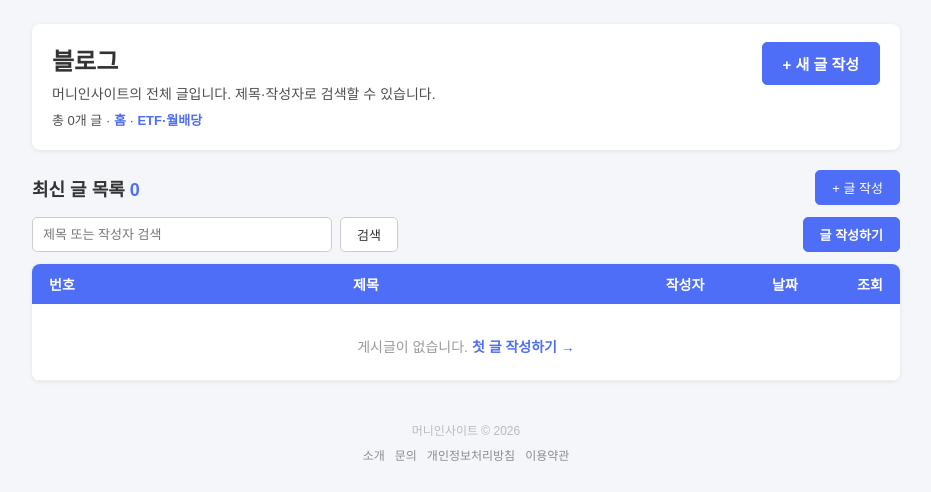
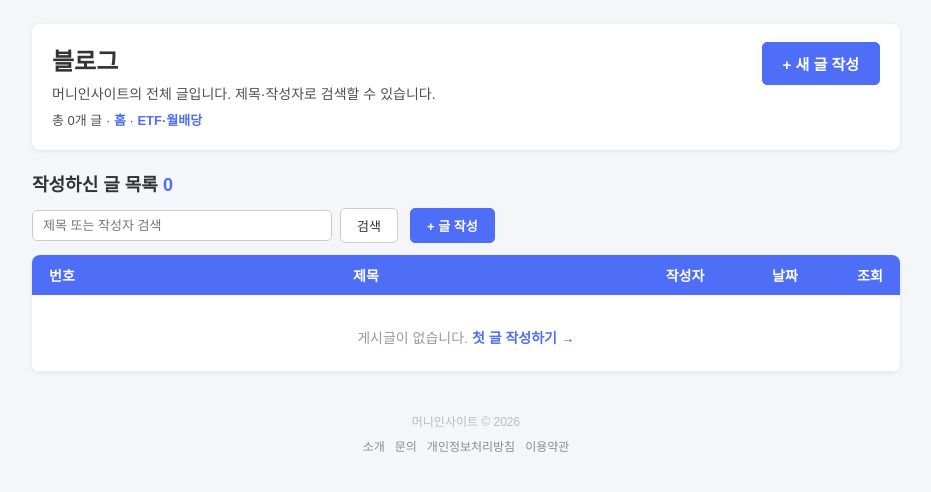
Before and after one commit to pwcosmos-create/coupax-homepage, a Flask app: page /blog in a window 1280 px wide. Shown: the part 105-597 px from the top of the page, without its empty margins (174-1105 px from the left). Run offline with Flask 3, Linux system fonts and the light colour scheme; data that the repository does not hold is empty.

Commit message:
Place write button next to blog search bar.
Co-authored-by: Cursor <cursoragent@cursor.com>

```diff
--- a/board/static/style.css
+++ b/board/static/style.css
@@ -124,22 +124,14 @@ header {
   white-space: nowrap;
   flex-shrink: 0;
 }
-.blog-toolbar {
-  display: flex;
+.search-form-with-write {
+  margin-bottom: 12px;
   flex-wrap: wrap;
   align-items: center;
-  justify-content: space-between;
-  gap: 10px;
-  margin-bottom: 12px;
 }
-.blog-toolbar .search-form {
-  margin-bottom: 0;
-  flex: 1;
-  min-width: 200px;
-}
-.blog-toolbar-write {
+.search-form-with-write .btn-primary {
   font-weight: 600;
-  white-space: nowrap;
+  margin-left: 4px;
 }
 .empty-write-link {
   display: inline-block;
--- a/board/templates/blog.html
+++ b/board/templates/blog.html
@@ -28,18 +28,15 @@
 </section>
 
 <div class="page-header">
-  <h2>최신 글 목록 <span class="count">{{ total }}</span></h2>
-  <a href="{{ url_for('write') }}" class="btn btn-primary">+ 글 작성</a>
+  <h2>작성하신 글 목록 <span class="count">{{ total }}</span></h2>
 </div>
 
-<div class="blog-toolbar">
-  <form class="search-form" method="get" action="{{ url_for('blog') }}">
-    <input type="text" name="q" value="{{ q }}" placeholder="제목 또는 작성자 검색">
-    <button type="submit" class="btn">검색</button>
-    {% if q %}<a href="{{ url_for('blog') }}" class="btn btn-gray">전체보기</a>{% endif %}
-  </form>
-  <a href="{{ url_for('write') }}" class="btn btn-primary blog-toolbar-write">글 작성하기</a>
-</div>
+<form class="search-form search-form-with-write" method="get" action="{{ url_for('blog') }}">
+  <input type="text" name="q" value="{{ q }}" placeholder="제목 또는 작성자 검색">
+  <button type="submit" class="btn">검색</button>
+  {% if q %}<a href="{{ url_for('blog') }}" class="btn btn-gray">전체보기</a>{% endif %}
+  <a href="{{ url_for('write') }}" class="btn btn-primary">+ 글 작성</a>
+</form>
 
 <table class="board-table">
   <thead>
```
